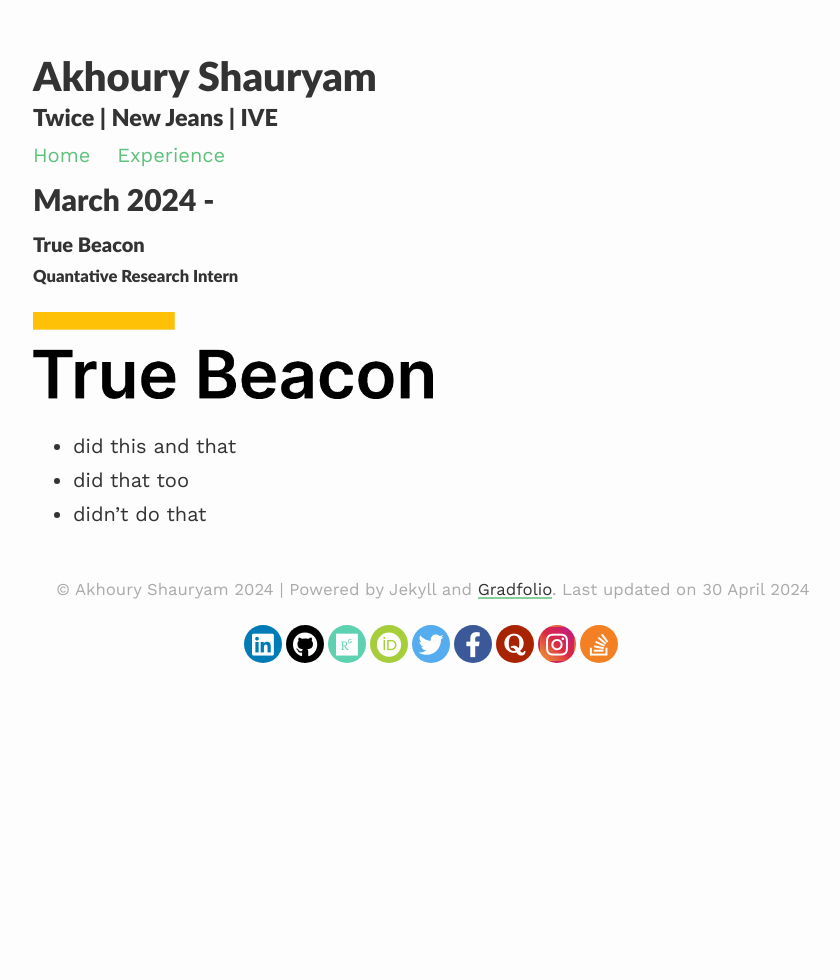
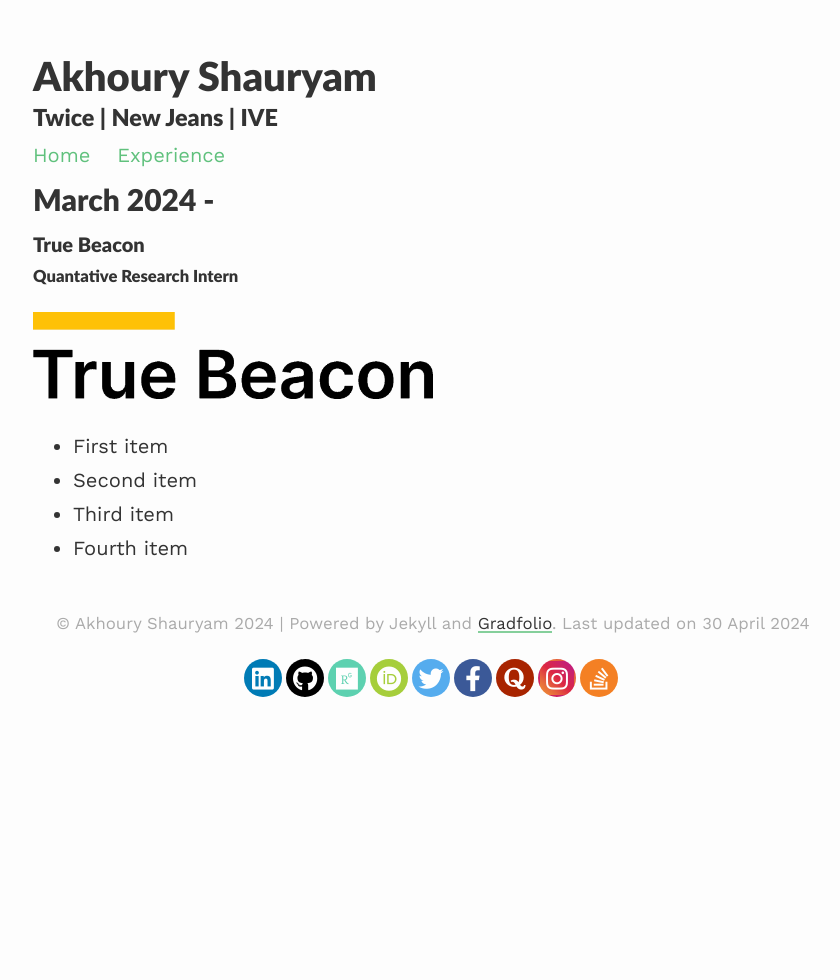
Before and after one commit to Satan-Claws/Satan-Claws.github.io, a Jekyll site: the page built from _pages/Experience.md, in a window 1280 px wide. Shown: the whole page, without its empty margins (207-1047 px from the left). Built offline with Jekyll 4.4.1, drawn with Linux system fonts in a browser that asks for light colours; nearby versions of some CDN libraries.

Commit message:
Update Experience.md

```diff
--- a/_pages/Experience.md
+++ b/_pages/Experience.md
@@ -9,6 +9,10 @@
 #### True Beacon
 ##### Quantative Research Intern
 <img src="/assets/images/TrueBeacon.png" width="400">
-- did this and that
-- did that too
-- didn't do that
+
+<ul>
+  <li>First item</li>
+  <li>Second item</li>
+  <li>Third item</li>
+  <li>Fourth item</li>
+</ul>
```
